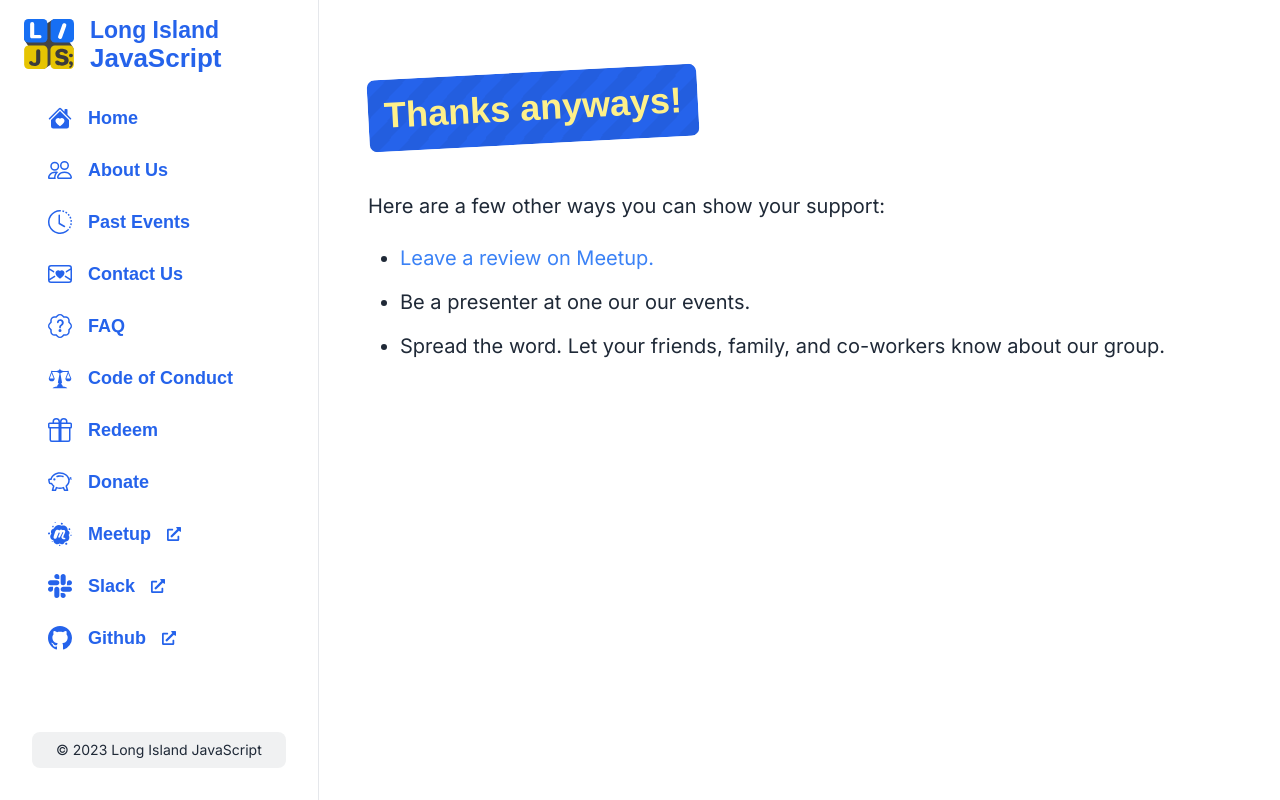
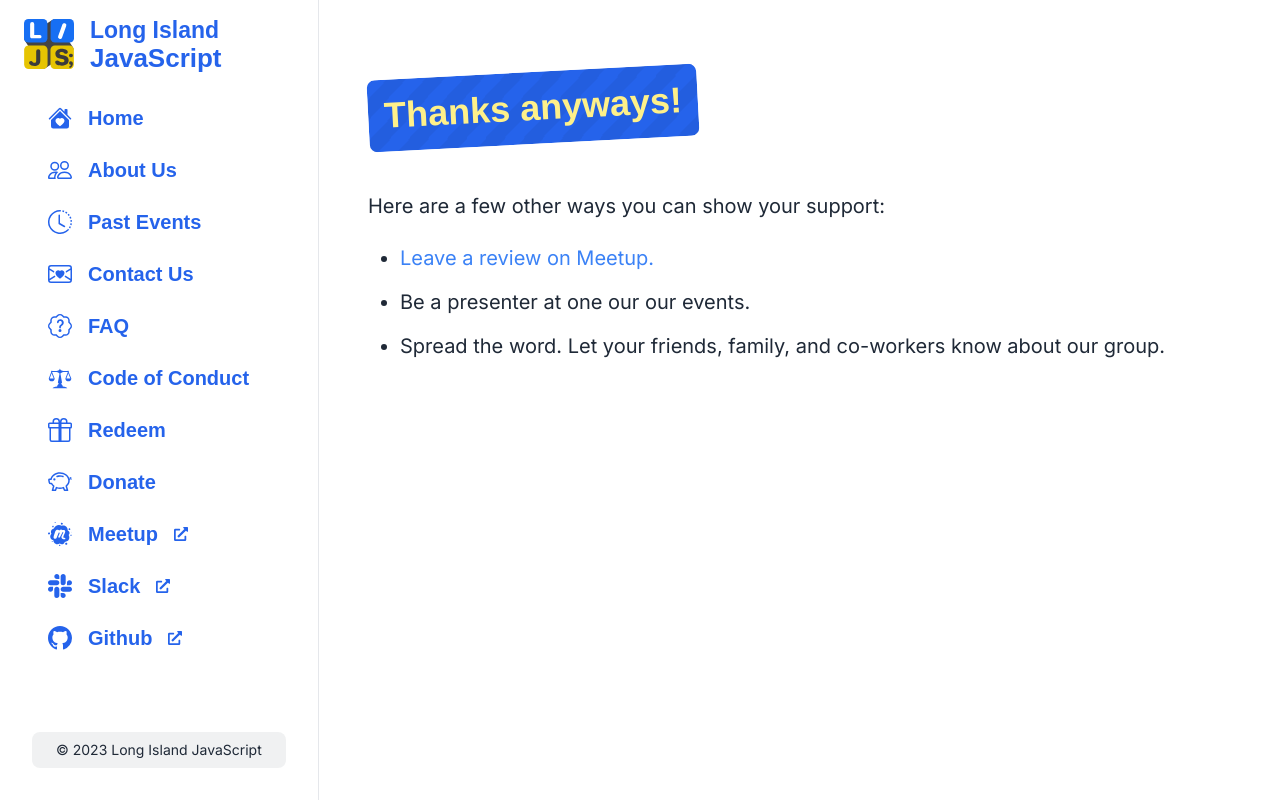
Before and after one commit to longislandjavascript/www.lijs.org, a Next.js app: page /donate/thanks-anyways in a window 1280 px wide. Built offline with nearby package versions, Linux system fonts and the light colour scheme; a web font is replaced by a local one.

Commit message:
fix: debugging prod issue

```diff
--- a/src/app/redeem/form/page.tsx
+++ b/src/app/redeem/form/page.tsx
@@ -17,6 +17,8 @@ export default function PrizeRedemptionFormPage(props: PageProps) {
   const code = props.searchParams["code"];
   const prize = props.searchParams["prize"];
 
+  console.log({ code, prize });
+
   if (!code || !prize) {
     redirect("/redeem");
   }
--- a/src/components/MeetupEventDetails.tsx
+++ b/src/components/MeetupEventDetails.tsx
@@ -31,7 +31,7 @@ export function MeetupEventDetails(props: Props) {
         </p>
       </div>
 
-      <section className="rounded-xl font-display font-bold inline-block p-4  wiggles text-blue-900  bg-blue-100  dark:bg-blue-900 dark:text-blue-100">
+      <section className="rounded-xl font-display font-bold inline-block p-4  text-blue-900">
         <p className="flex items-center gap-2 text-xl">
           {event.is_online_event ? <FaGlobe /> : <FaBuilding />}
 
--- a/src/components/NavigationMenu.tsx
+++ b/src/components/NavigationMenu.tsx
@@ -59,7 +59,7 @@ export const NavigationMenu = () => {
       </div>
 
       <nav className="flex-1 mt-12 md:mt-6">
-        <ul className="flex-col gap-2 flex items-start px-4 font-display font-bold md:text-lg text-xl">
+        <ul className="flex-col gap-2 flex items-start px-4 font-display font-black text-xl">
           {navLinks.map((link) => {
             return (
               <NavLink
```
